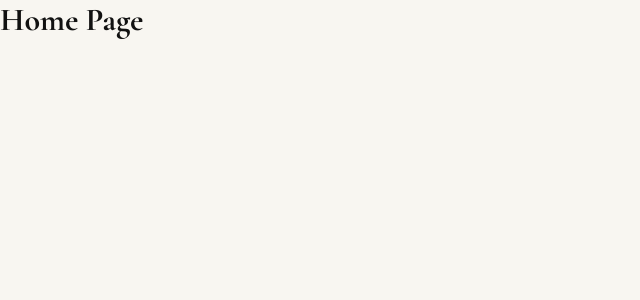
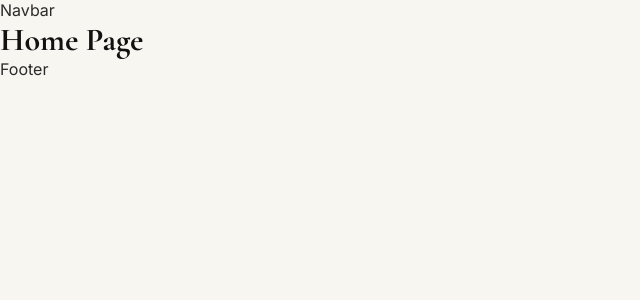
Before and after one commit to anuragvrm2173/anurag-author-website, a React (Vite) app: page / in a window 1280 px wide. Shown: the top 300 px of the page, without its empty margins (0-640 px from the left). Built offline with nearby package versions, Linux system fonts and the light colour scheme.

Commit message:
Add main layout and nested routing

```diff
--- a/src/App.jsx
+++ b/src/App.jsx
@@ -1,11 +1,14 @@
 import { Routes, Route } from "react-router-dom";
 
+import MainLayout from "./layouts/MainLayout";
 import Home from "./pages/Home";
 
 function App() {
   return (
     <Routes>
-      <Route path="/" element={<Home />} />
+      <Route element={<MainLayout />}>
+        <Route path="/" element={<Home />} />
+      </Route>
     </Routes>
   );
 }
--- /dev/null
+++ b/src/layouts/MainLayout.jsx
@@ -0,0 +1,21 @@
+import { Outlet } from "react-router-dom";
+
+function MainLayout() {
+  return (
+    <>
+      <header>
+        Navbar
+      </header>
+
+      <main>
+        <Outlet />
+      </main>
+
+      <footer>
+        Footer
+      </footer>
+    </>
+  );
+}
+
+export default MainLayout;
```
